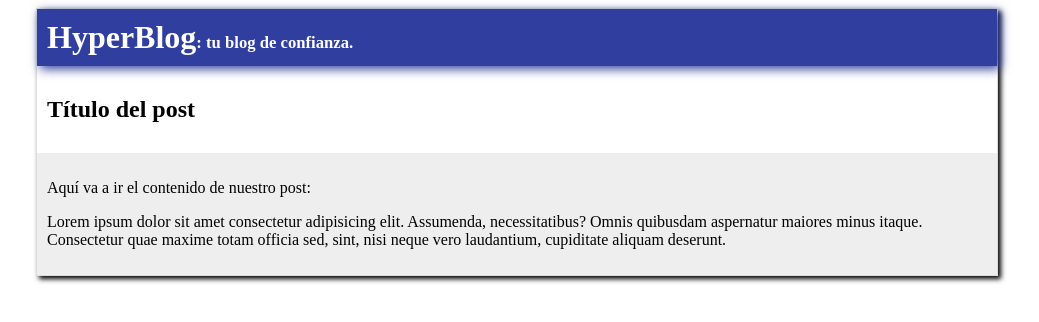
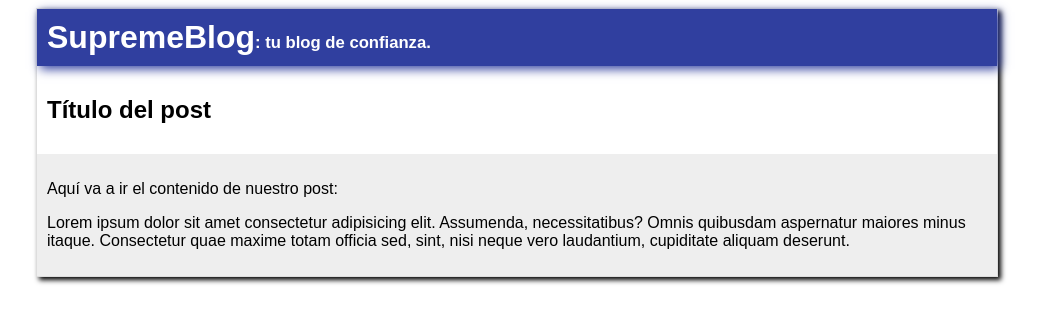
Before and after one commit to usuariopracticar/practice, a plain HTML site: page index.html in a window 1280 px wide. Shown: the whole page, without its empty margins (123-1162 px from the left). Drawn offline with Linux system fonts and the light colour scheme.

Commit message:
I modified header name, now is SupremeBlog and I added other font.

```diff
--- a/assets/css/index.css
+++ b/assets/css/index.css
@@ -5,6 +5,7 @@
   max-width: 960px;
   margin: auto;
   box-shadow: 3px 3px 5px #000;
+  font-family: fantasy;
 
 }
 
--- a/index.html
+++ b/index.html
@@ -13,7 +13,7 @@
 
   <div class="container">
     <header>
-      <h1>HyperBlog<span><small>: tu blog de confianza.</small></span></h1>
+      <h1>SupremeBlog<span><small>: tu blog de confianza.</small></span></h1>
     </header>
     <h2>Título del post</h2>
     <main class="content">
```
